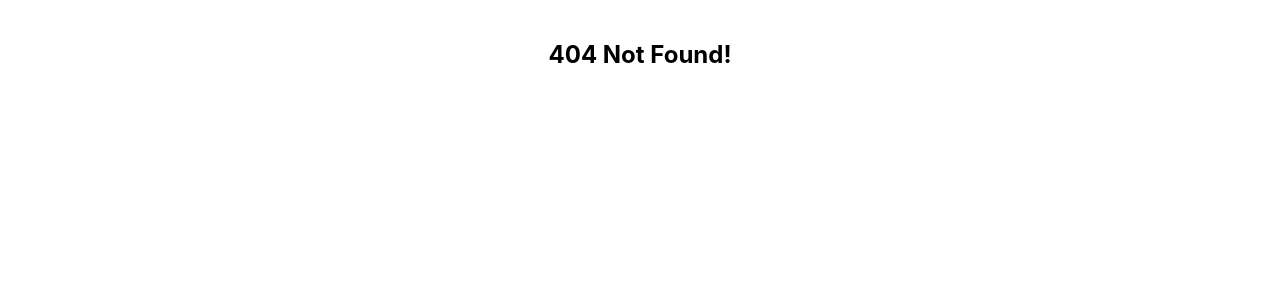
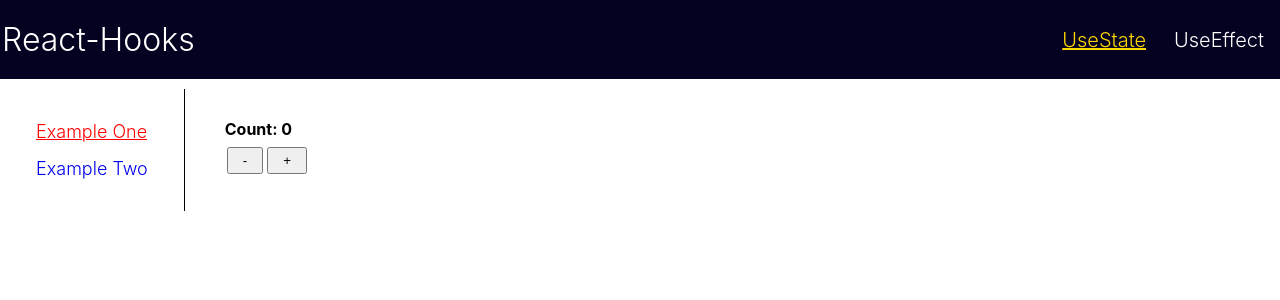
Before and after one commit to DevIdol/react-hooks, a React (Create React App) app: page /UseState/1 in a window 1280 px wide. Before the commit this address had no page. Shown: the top 300 px of the page. Built offline with nearby package versions, Linux system fonts and the light colour scheme.

Commit message:
useState

```diff
--- a/src/App.js
+++ b/src/App.js
@@ -1,15 +1,28 @@
 import { BrowserRouter as Router, Routes, Route } from "react-router-dom";
 import NavBar from "./Components/NavBar";
+import UseState from "./Pages/UseState/UseState";
+import UseStateItem from "./Pages/UseState/UseStateItem";
 
 const App = () => {
-  return <Router>
-    <Routes>
-      <Route path="/" element={<NavBar/>} />
-      <Route path="*" element={
-        <h2 style={{paddingTop: "40px", textAlign:"center"}}>404 Not Found!</h2>
-      } />
-    </Routes>
-  </Router>;
+  return (
+    <Router>
+      <Routes>
+        <Route path="/" element={<NavBar />}>
+          <Route path="UseState" element={<UseStateItem />}>
+            <Route path=":usestateId" element={<UseState />} />
+          </Route>
+          <Route
+            path="*"
+            element={
+              <h2 style={{ paddingTop: "40px", textAlign: "center" }}>
+                404 Not Found!
+              </h2>
+            }
+          />
+        </Route>
+      </Routes>
+    </Router>
+  );
 };
 
 export default App;
--- a/src/Components/NavBar.js
+++ b/src/Components/NavBar.js
@@ -1,5 +1,5 @@
 import React from "react";
-import { NavLink } from "react-router-dom";
+import { NavLink, Outlet } from "react-router-dom";
 import { getNavItems } from "./NavItems";
 import styles from "./NavBar.module.css";
 
@@ -13,7 +13,17 @@ const NavBar = () => {
           <ul>
             {navitems.map((item) => {
               return (
-                <NavLink className={styles.item} to={`/${item.name}`} key={item.id}>
+                <NavLink
+                  style={({ isActive }) => {
+                    return {
+                      color: isActive ? "gold" : "",
+                      textDecoration: isActive ? "" : "none",
+                    };
+                  }}
+                  className={styles.item}
+                  to={`/${item.name}`}
+                  key={item.id}
+                >
                   {item.name}
                 </NavLink>
               );
@@ -21,6 +31,7 @@ const NavBar = () => {
           </ul>
         </nav>
       </header>
+      <Outlet />
     </div>
   );
 };
--- /dev/null
+++ b/src/Pages/UseState/UseState.js
@@ -0,0 +1,11 @@
+import React from "react";
+import { useParams } from "react-router-dom";
+import { getUseState } from "./UseStateData";
+const UseState = () => {
+    let params = useParams();
+    let usestate = getUseState(parseInt(params.usestateId, 10));
+//   console.log(usestate);
+  return <section style={{paddingTop: "30px", marginLeft: "40px"}}>{usestate.element}</section>;
+};
+
+export default UseState;
--- /dev/null
+++ b/src/Pages/UseState/UseStateData.js
@@ -0,0 +1,16 @@
+import UseStateOne from "./UseStateOne";
+import UseStateTwo from "./UseStateTwo";
+
+const usestates = [
+  { id: 1, name: "Example One", element: <UseStateOne /> },
+  { id: 2, name: "Example Two", element: <UseStateTwo /> },
+];
+
+export const getUseStates = () => {
+  return usestates;
+};
+export function getUseState(id) {
+    return usestates.find(
+      (data) => data.id === id
+    );
+  }
--- /dev/null
+++ b/src/Pages/UseState/UseStateItem.js
@@ -0,0 +1,41 @@
+import React from "react";
+import { NavLink, Outlet } from "react-router-dom";
+import { getUseStates } from "./UseStateData";
+
+const UseStateItem = () => {
+  const usestates = getUseStates();
+  return (
+    <section style={{ display: "flex", marginTop: "10px" }}>
+      <nav style={{
+          borderRight: "solid 1px",
+          padding: "1rem",
+        }}>
+        <ul>
+          {usestates.map((data) => {
+            return (
+              <NavLink
+                style={({ isActive }) => {
+                  return {
+                    display: "block",
+                    margin: "1rem 20px",
+                    fontWeight: "300",
+                    fontSize: "18px",
+                    color: isActive ? "red" : "",
+                    textDecoration: isActive ? "" : "none",
+                  };
+                }}
+                to={`/UseState/${data.id}`}
+                key={data.id}
+              >
+                {data.name}
+              </NavLink>
+            );
+          })}
+        </ul>
+      </nav>
+      <Outlet />
+    </section>
+  );
+};
+
+export default UseStateItem;
--- /dev/null
+++ b/src/Pages/UseState/UseStateOne.js
@@ -0,0 +1,37 @@
+import React, { useState } from "react";
+
+const UseStateOne = () => {
+  const [count, setCount] = useState(0);
+
+  const decrementCount = () => {
+    setCount(count - 1);
+    // setCount((preState) => {
+    //     return preState -1 ;
+    // })
+  };
+  const incrementCount = () => {
+    setCount(count + 1);
+    // setCount((preState) => {
+    //     return preState + 1 ;
+    // })
+  };
+  return (
+    <section>
+      <h1 style={{ paddingBottom: "6px" }}>Count: {count}</h1>
+      <button
+        style={{ padding: "4px 14px", margin: "2px" }}
+        onClick={decrementCount}
+      >
+        -
+      </button>
+      <button
+        style={{ padding: "4px 14px", margin: "2px" }}
+        onClick={incrementCount}
+      >
+        +
+      </button>
+    </section>
+  );
+};
+
+export default UseStateOne;
--- /dev/null
+++ b/src/Pages/UseState/UseStateTwo.js
@@ -0,0 +1,43 @@
+import React, { useState } from "react";
+
+const UseStateTwo = () => {
+  const [car, setCar] = useState({
+    brand: "Tesla",
+    model: "Model-3",
+    year: 2020,
+    color: "White",
+  });
+  const changeModel = () => {
+    setCar((preState) => {
+      return { ...preState, model: "Model-X" };
+    });
+  };
+  const changeYear = () => {
+    setCar((preState) => {
+      return { ...preState, year: 2022 };
+    });
+  };
+  const changeColor = () => {
+    setCar((preState) => {
+      return { ...preState, color: "Red" };
+    });
+  };
+  return (
+    <section>
+      <h1 style={{ paddingBottom: "10px" }}>
+        My Car is {car.brand} {car.model} {car.year}. It's {car.color} color.
+      </h1>
+      <button style={{ padding: "4px 8px" }} onClick={changeModel}>
+        Change Model
+      </button>
+      <button style={{ padding: "4px 8px", margin: "0px 10px" }} onClick={changeYear}>
+        Change Year
+      </button>
+      <button style={{ padding: "4px 8px" }} onClick={changeColor}>
+        Change Color
+      </button>
+    </section>
+  );
+};
+
+export default UseStateTwo;
```
